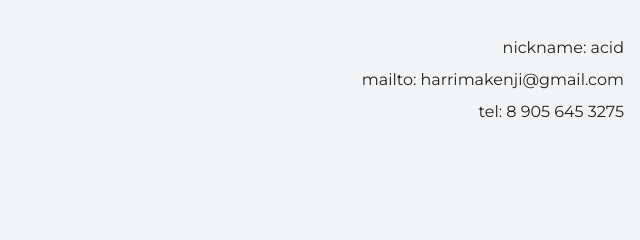
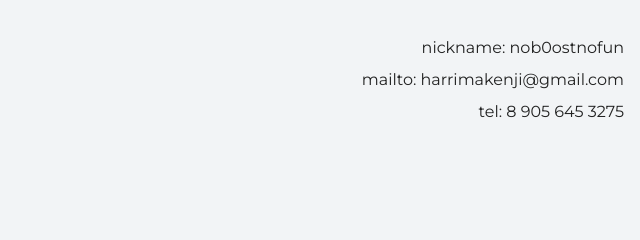
Before and after one commit to nob0ostnofun/firstsite, a plain HTML site: page index.html in a window 1280 px wide. Shown: the top 240 px of the page, 640-1280 px from the left. Drawn offline with Linux system fonts and the light colour scheme; a web font is replaced by a local one.

Commit message:
changed index . names

```diff
--- a/index.html
+++ b/index.html
@@ -10,7 +10,7 @@
   <body>
     <header class="page-header">
       <div class="container">
-      nickname: acid<br>
+      nickname: nob0ostnofun<br>
       mailto: harrimakenji@gmail.com<br>
       tel: 8 905 645 3275
       </div>
```
